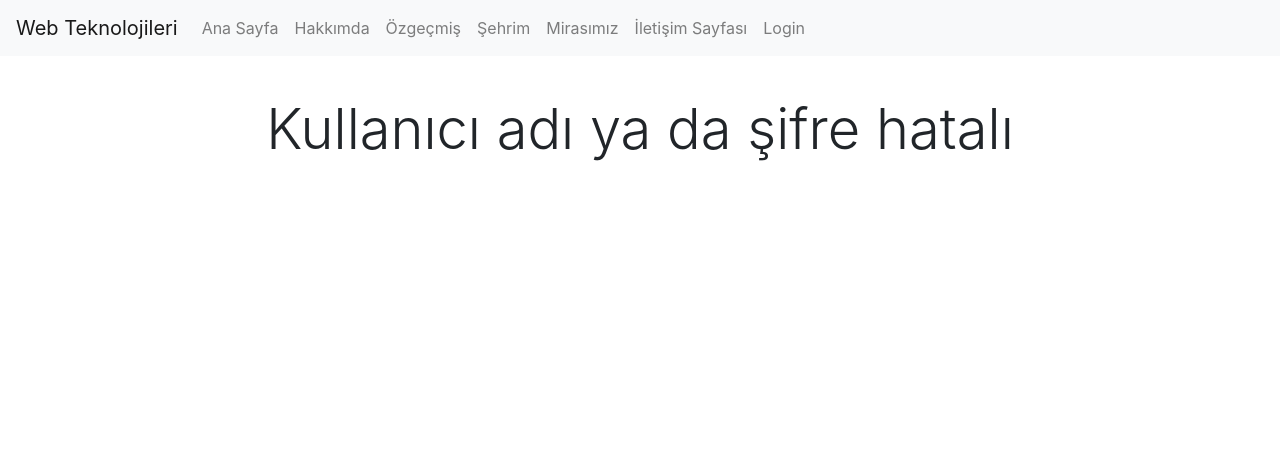
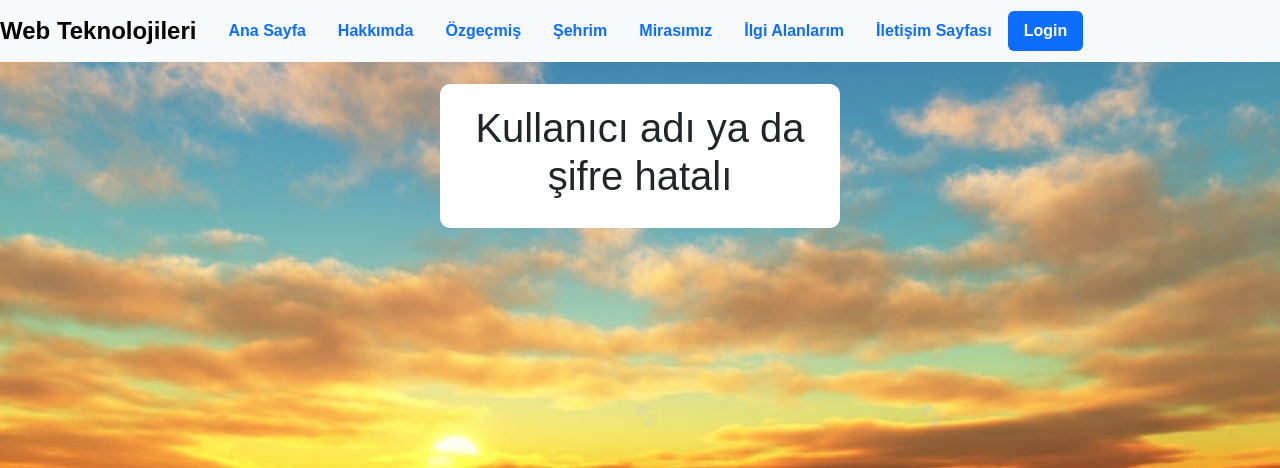
Before and after one commit to ByeBye21/WEB, a PHP site: page /login.php in a window 1280 px wide. Shown: the top 468 px of the page. Run offline with PHP 8.4, Linux system fonts and the light colour scheme.

Commit message:
Update login.php

```diff
--- a/login.php
+++ b/login.php
@@ -1,11 +1,12 @@
 <?php
 $result = false;
 
-if (isset($_POST['username']) && isset($_POST['password'])) {
-    $username = $_POST['username'];
+if (isset($_POST['email']) && isset($_POST['password'])) {
+    $email = $_POST['email'];
     $password = $_POST['password'];
+    $name = substr($email, 0, strpos($email, '@'));
 
-    if ($username == 'younes' && $password == '123') {
+    if ($email == 'b221210588@sakarya.edu.tr' && $password == 'b221210588') {
         $result = true;
     } else {
         $result = false;
@@ -20,19 +21,23 @@ if (isset($_POST['username']) && isset($_POST['password'])) {
 <head>
     <meta charset="UTF-8">
     <meta name="viewport" content="width=device-width, initial-scale=1.0">
-    <title>Web Teknolojileri</title>
+    <title>Login</title>
     <!-- Bootstrap CSS dosyası -->
-    <link rel="stylesheet" href="https://stackpath.bootstrapcdn.com/bootstrap/4.5.0/css/bootstrap.min.css">
+    <link rel="stylesheet" href="https://cdn.jsdelivr.net/npm/bootstrap@5.3.0-alpha3/dist/css/bootstrap.min.css">
+
+    <link rel="stylesheet" href="./css/login.css">
+    <link rel="stylesheet" href="./css/style.css">
+
 </head>
 <body>
     <header>
-        <nav class="navbar navbar-expand-lg navbar-light bg-light">
-            <a class="navbar-brand" href="#">Web Teknolojileri</a>
+        <nav class="navbar navbar-expand-lg navbar-light bg-light fixed-top">
+            <a class="navbar-brand" href="index.html">Web Teknolojileri</a>
             <button class="navbar-toggler" type="button" data-toggle="collapse" data-target="#navbarNav" aria-controls="navbarNav" aria-expanded="false" aria-label="Toggle navigation">
                 <span class="navbar-toggler-icon"></span>
             </button>
             <div class="collapse navbar-collapse" id="navbarNav">
-                <ul class="navbar-nav">
+                <ul class="nav nav-pills">
                     <li class="nav-item">
                         <a class="nav-link" href="index.html">Ana Sayfa</a>
                     </li>
@@ -49,32 +54,33 @@ if (isset($_POST['username']) && isset($_POST['password'])) {
                         <a class="nav-link" href="mirasimiz.html">Mirasımız</a>
                     </li>
                     <li class="nav-item">
+                        <a class="nav-link" href="ilgi.html">İlgi Alanlarım</a>
+                    </li>
+                    <li class="nav-item">
                         <a class="nav-link" href="iletisim.html">İletişim Sayfası</a>
                     </li>
-                    <li class="nav-item">
-                        <a class="nav-link" href="login.html">Login</a>
+                    <li class="nav-item active">
+                        <a class="nav-link active" aria-current="page" href="#">Login</a>
                     </li>
                 </ul>
             </div>
         </nav>
     </header>
 
-
-    <section>
-          <div class="row my-3 ">
-              <div class="col-lg-12 my-4">
-                  <h1 class="display-4 text-black" align="center">
+    <div class="container mt-4">
+          <div class="output">
+                  <h1>
                       <?php
                       if ($result == true) {
-                          echo $username . " Hoşgeldiniz";
+                          echo 'Hoşgeldiniz "'. $name . '"';
                       } else {
                           echo "Kullanıcı adı ya da şifre hatalı";
                       }
                       ?>
                   </h1>
-              </div>
           </div>
-    </section>
+    </div>
+
 
 </body>
 </html>
```
